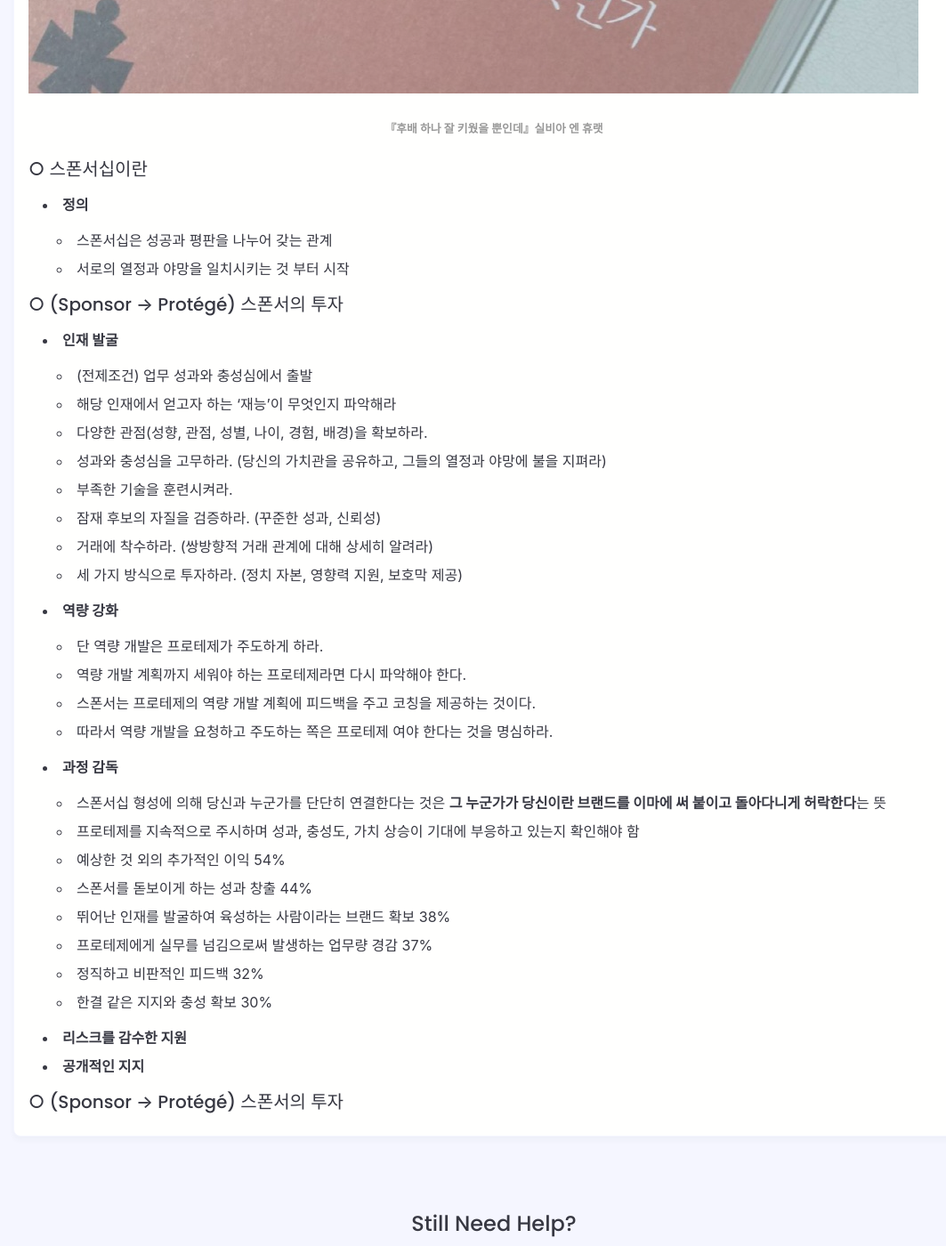
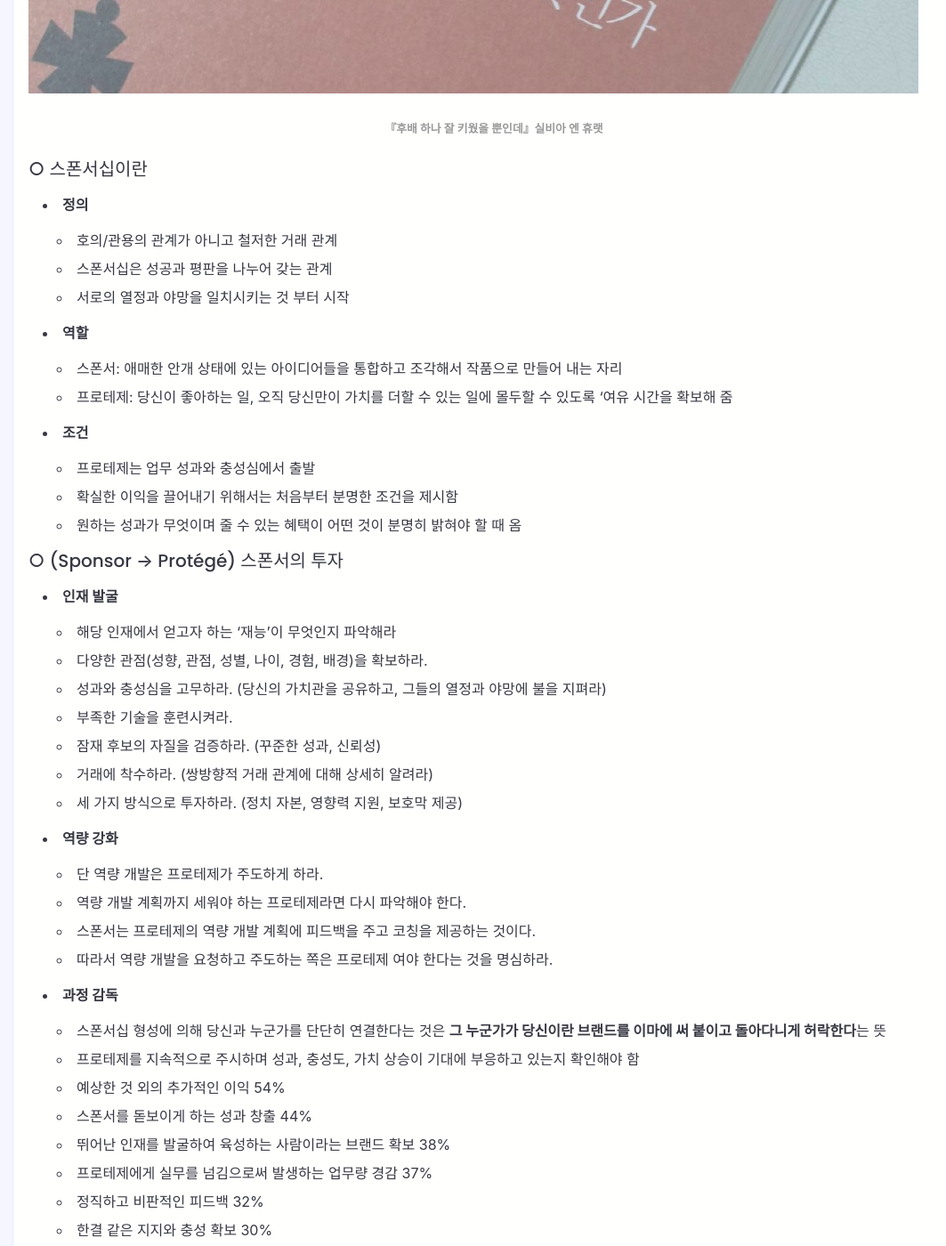
Before and after one commit to ontime-git/ontime-git.github.io, a Jekyll site: the page built from _posts/trace/2021-03-03-The-Sponsor-Effect.md, in a window 1280 px wide and 1400 px high, scrolled down 1997 px. Shown: the whole window at 89% size, without its empty margins (85-1148 px from the left). Built offline with Jekyll 4.4.1, drawn with Linux system fonts in a browser that asks for light colours; nearby versions of some CDN libraries; some web fonts are replaced; comment, search, counter and statistics services are not loaded; some of the changed text lies outside the part shown.

Commit message:
Update 2021-03-03-The-Sponsor-Effect.md

```diff
--- a/_posts/trace/2021-03-03-The-Sponsor-Effect.md
+++ b/_posts/trace/2021-03-03-The-Sponsor-Effect.md
@@ -32,13 +32,22 @@ published: true
 ##### ○ 스폰서십이란
 
 * **정의**
+  - 호의/관용의 관계가 아니고 철저한 거래 관계
   - 스폰서십은 성공과 평판을 나누어 갖는 관계
   - 서로의 열정과 야망을 일치시키는 것 부터 시작
+
+* **역할**
+  - 스폰서: 애매한 안개 상태에 있는 아이디어들을 통합하고 조각해서 작품으로 만들어 내는 자리
+  - 프로테제: 당신이 좋아하는 일, 오직 당신만이 가치를 더할 수 있는 일에 몰두할 수 있도록 ‘여유 시간을 확보해 줌
+
+* **조건**
+  - 프로테제는 업무 성과와 충성심에서 출발
+  - 확실한 이익을 끌어내기 위해서는 처음부터 분명한 조건을 제시함
+  - 원하는 성과가 무엇이며 줄 수 있는 혜택이 어떤 것이 분명히 밝혀야 할 때 옴
 
 ##### ○ (Sponsor → Protégé) 스폰서의 투자
 
 * **인재 발굴**
-  - (전제조건) 업무 성과와 충성심에서 출발
   - 해당 인재에서 얻고자 하는 ‘재능’이 무엇인지 파악해라
   - 다양한 관점(성향, 관점, 성별, 나이, 경험, 배경)을 확보하라.
   - 성과와 충성심을 고무하라. (당신의 가치관을 공유하고, 그들의 열정과 야망에 불을 지펴라)
@@ -66,4 +75,6 @@ published: true
 * **리스크를 감수한 지원**
 * **공개적인 지지**
 
-##### ○ (Sponsor → Protégé) 스폰서의 투자
+##### ○ (Protégé → Sponsor) 프로테제의 도움
+
+* **성과**
```
